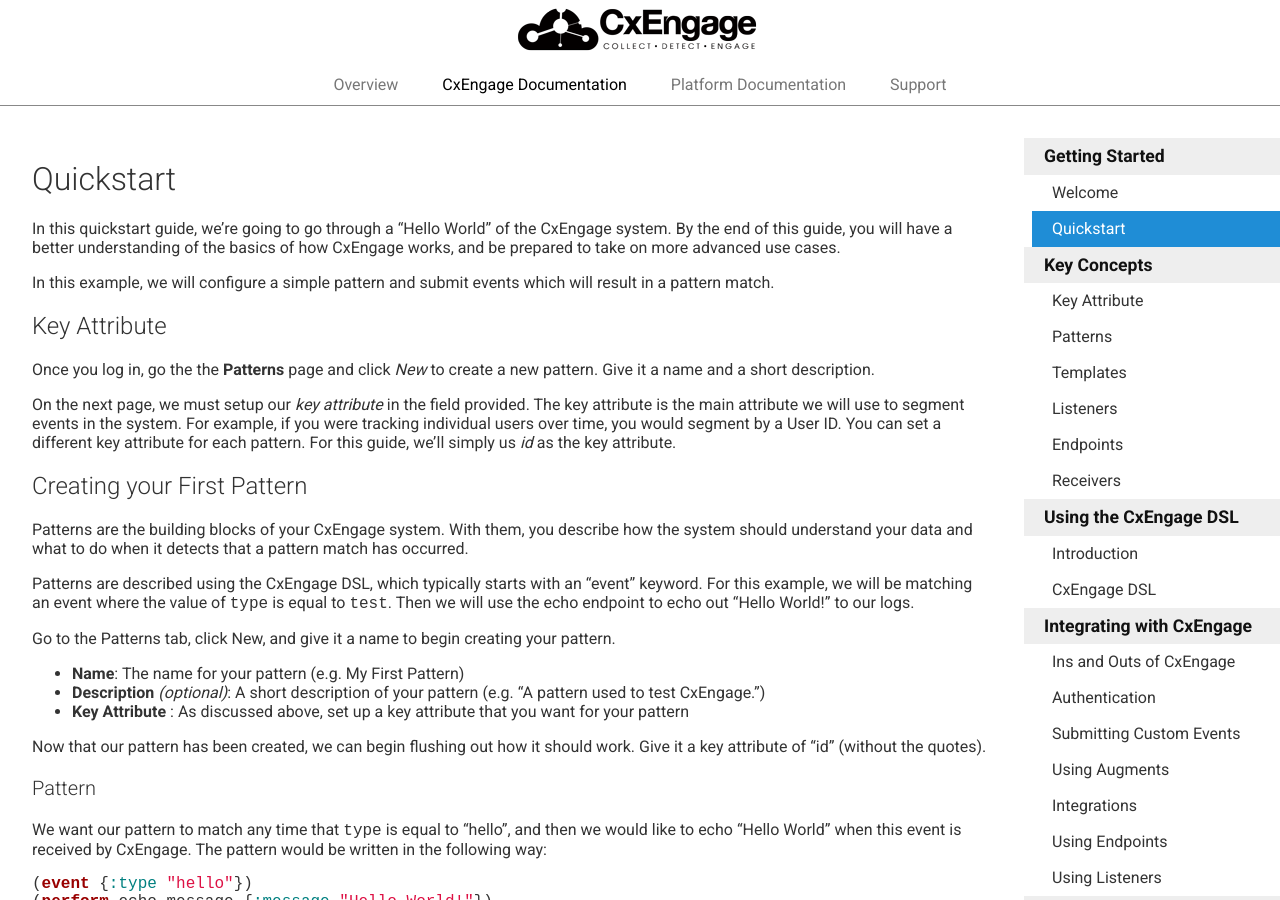
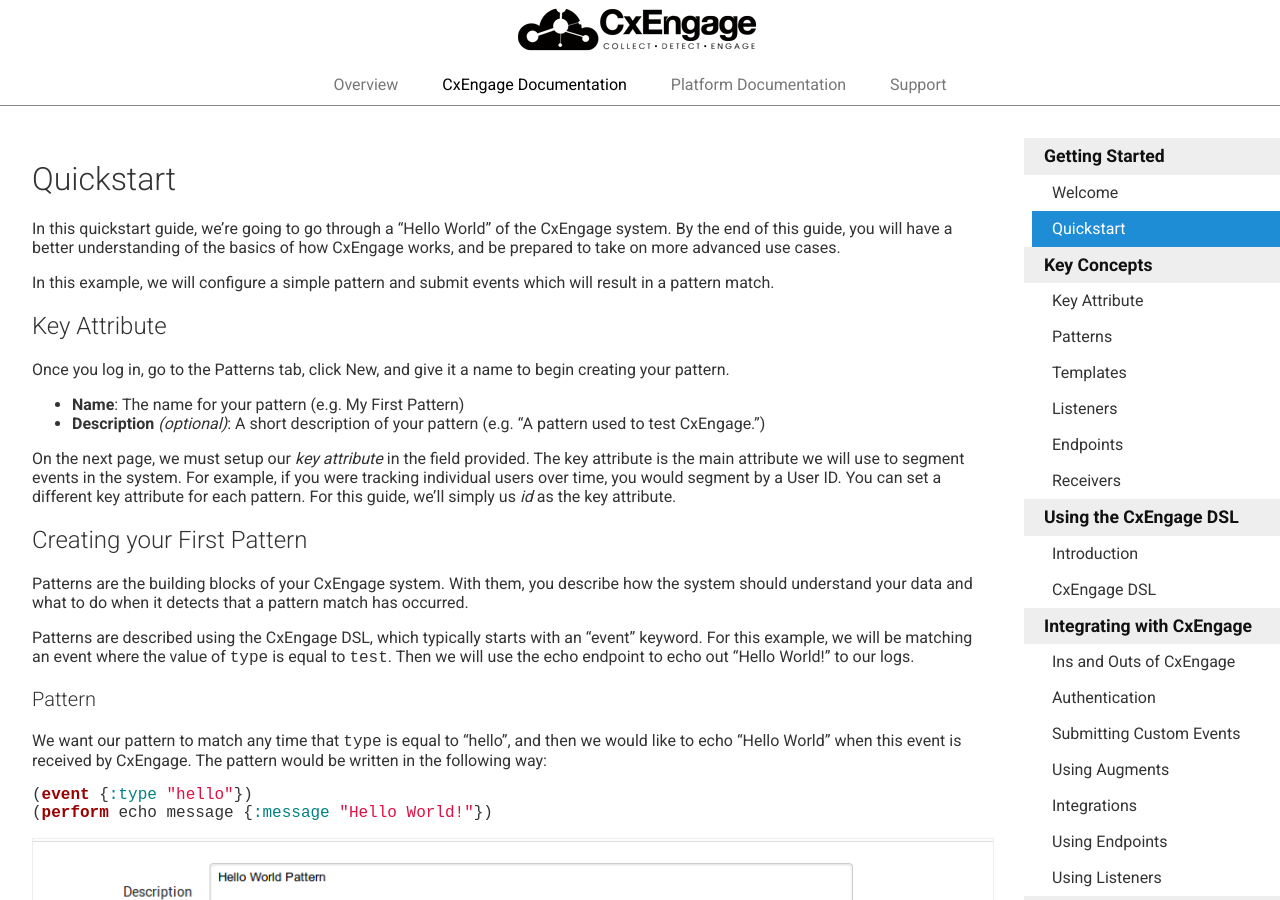
Before and after one commit to ianbishop/userevents.github.io, a Jekyll site: the page built from 4.2/docs/quickstart.md, in a window 1280 px wide and 900 px high. Built offline with Jekyll 4.4.1, drawn with Linux system fonts in a browser that asks for light colours; Markdown is read by kramdown in place of the engine named in the settings.

Commit message:
Fixed order

```diff
--- a/4.2/docs/quickstart.md
+++ b/4.2/docs/quickstart.md
@@ -16,7 +16,10 @@
 
 ## Key Attribute
 
-Once you log in, go the the **Patterns** page and click *New* to create a new pattern. Give it a name and a short description.
+Once you log in, go to the Patterns tab, click New, and give it a name to begin creating your pattern.
+
+* __Name__: The name for your pattern (e.g. My First Pattern)
+* __Description__ *(optional)*: A short description of your pattern (e.g. "A pattern used to test CxEngage.")
 
 On the next page, we must setup our *key attribute* in the field provided. The key attribute is the main attribute we will use to segment events in the system. For example, if you were tracking individual users over time, you would segment by a User ID. You can set a different key attribute for each pattern. For this guide, we'll simply us *id* as the key attribute.
 
@@ -25,15 +28,6 @@
 Patterns are the building blocks of your CxEngage system. With them, you describe how the system should understand your data and what to do when it detects that a pattern match has occurred.
 
 Patterns are described using the CxEngage DSL, which typically starts with an "event" keyword. For this example, we will be matching an event where the value of `type` is equal to `test`. Then we will use the echo endpoint to echo out "Hello World!" to our logs.
-
-Go to the Patterns tab, click New, and give it a name to begin creating your pattern.
-
-
-* __Name__: The name for your pattern (e.g. My First Pattern)
-* __Description__ *(optional)*: A short description of your pattern (e.g. "A pattern used to test CxEngage.")
-* __Key Attribute__ : As discussed above, set up a key attribute that you want for your pattern
-
-Now that our pattern has been created, we can begin flushing out how it should work. Give it a key attribute of "id" (without the quotes).
 
 ### Pattern
 
```
